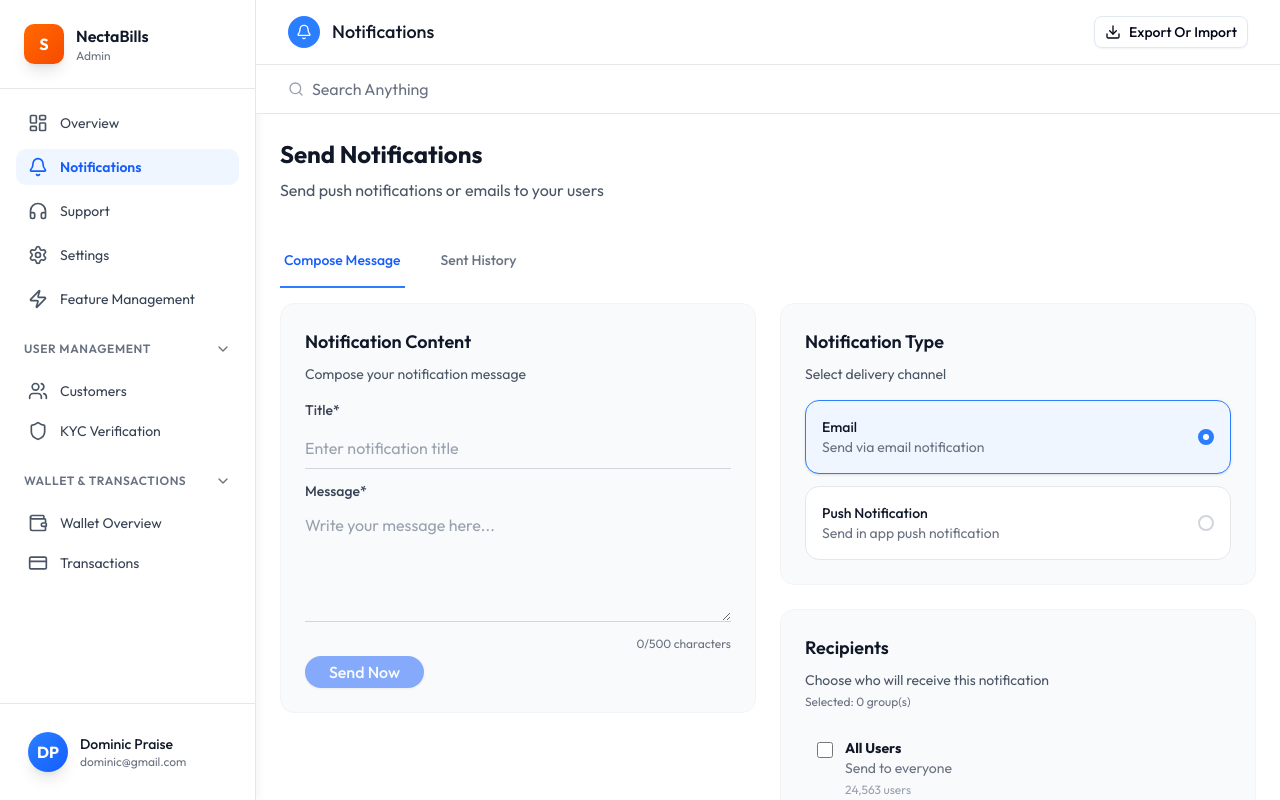
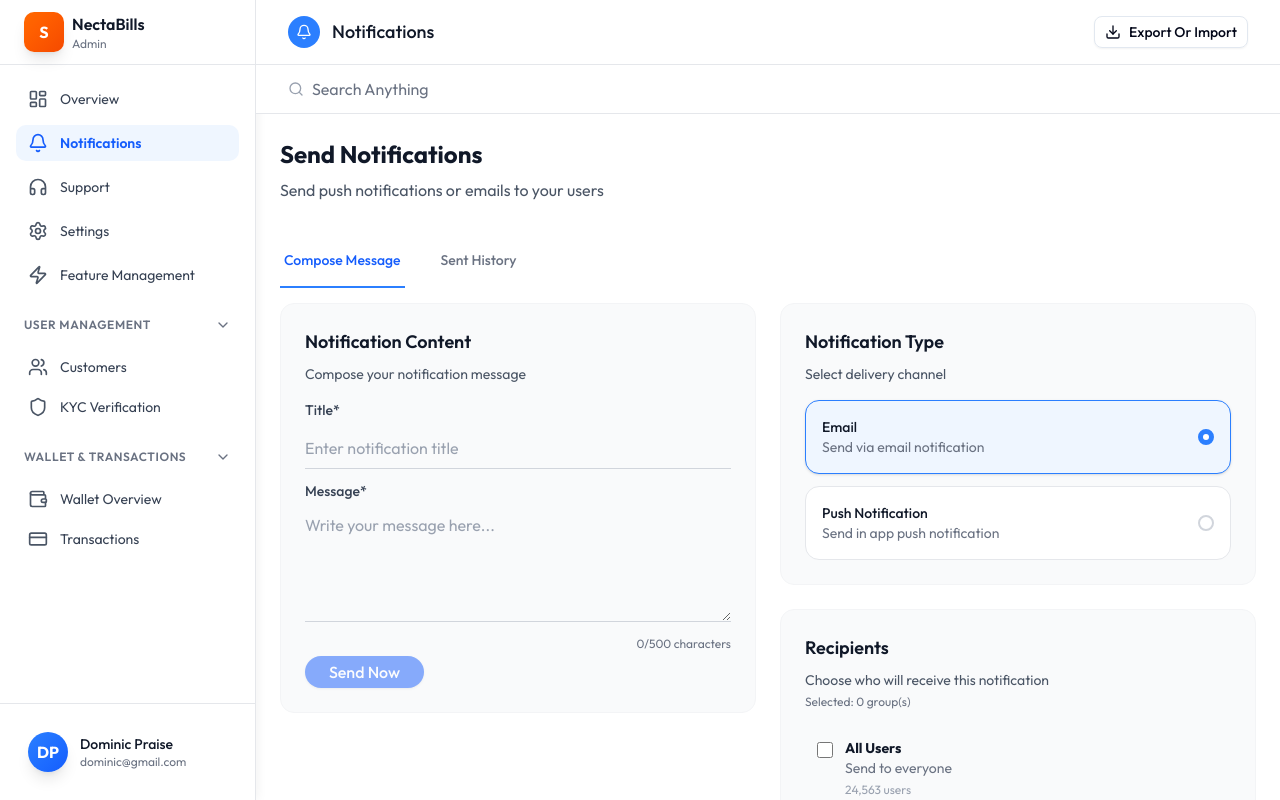
Before and after one commit to FolarinOluwapelumi/necta-bills, a Next.js app: page /dashboard/notifications in a window 1280 px wide. Built offline with nearby package versions, Linux system fonts and the light colour scheme.

Commit message:
padding issues in the sidebar fixed

```diff
--- a/src/components/dashboard/sidebar.tsx
+++ b/src/components/dashboard/sidebar.tsx
@@ -229,7 +229,7 @@ export function Sidebar({ isOpen, onClose }: SidebarProps) {
   )
 }
 
-// Enhanced DesktopSidebar with subtle animations
+// DesktopSidebar
 function DesktopSidebar({ isCollapsed, pathname }: { isCollapsed: boolean; pathname: string }) {
   const router = useRouter()
   const initials = `${mockUser.firstName.charAt(0)}${mockUser.lastName.charAt(0)}`.toUpperCase()
@@ -248,8 +248,8 @@ function DesktopSidebar({ isCollapsed, pathname }: { isCollapsed: boolean; pathn
       }}
     >
       {/* Logo */}
-      <div className="p-6 border-b border-gray-200">
-        <div className="flex items-center gap-3">
+      <div className="py-3 px-6 pt-3 border-b border-gray-200">
+        <div className="flex items-center gap-2">
           <div className="w-10 h-10 bg-gradient-to-br from-orange-500 to-orange-600 rounded-lg flex items-center justify-center text-white font-bold shadow-lg transition-transform duration-300 hover:scale-105">
             S
           </div>
```
